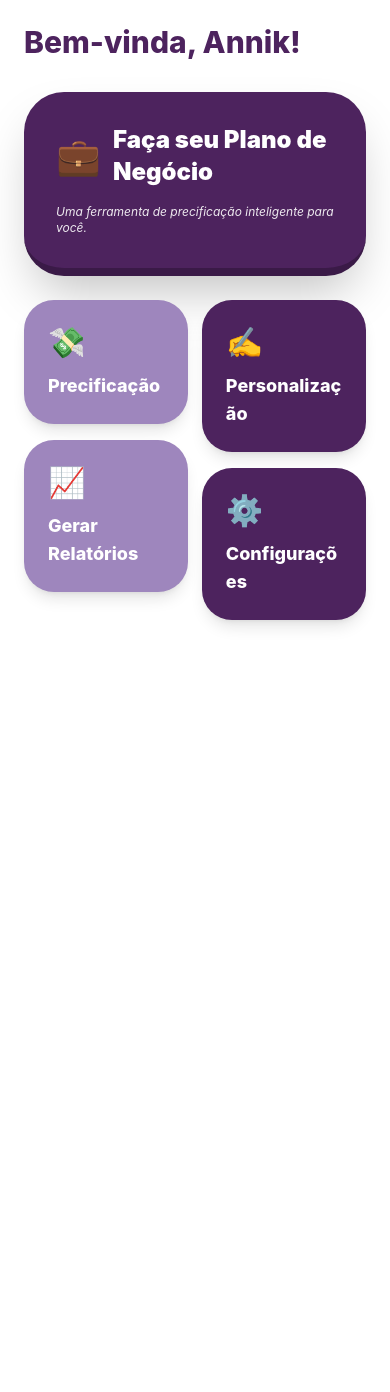
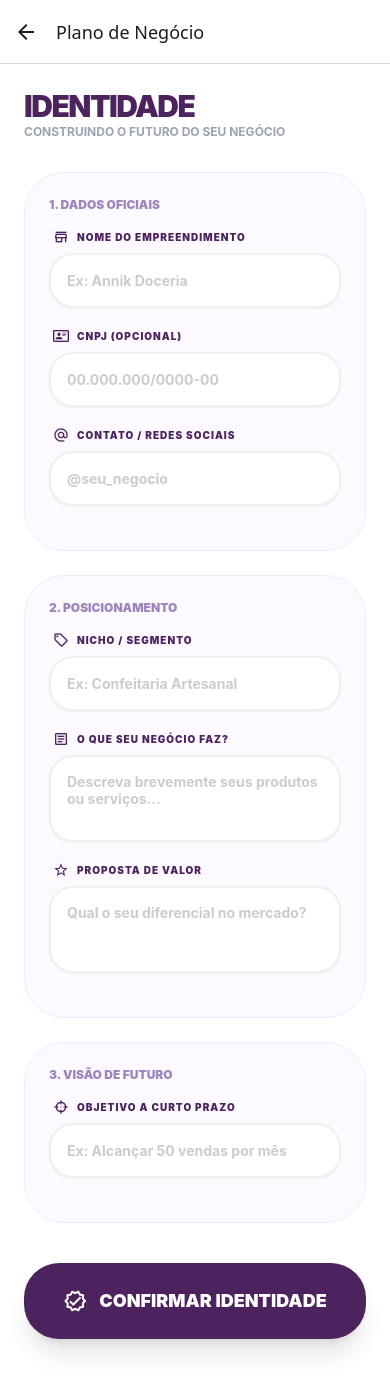
Before and after one commit to Predr0/precificacao-app, a React Native app: screen /PlanoNegocio in a window 390 px wide. Shown: the top 1392 px of the page. Before the commit the page ends 844 px from the top, so only its background shows below. Built offline with nearby package versions, Linux system fonts and the light colour scheme.

Commit message:
feat/ tela de Plano de Negocio feita

```diff
--- a/App.js
+++ b/App.js
@@ -11,6 +11,7 @@ import CalculoProduto from './src/screens/CalculoProduto';
 import DespesasFixas from './src/screens/DespesasFixas';
 import DespesasVariaveis from './src/screens/DespesasVariaveis';
 import RelatoriosScreen from './src/screens/relatorioScreen';
+import PlanoNegocioScreen from './src/screens/PlanoNegocioScreen';
 
 const Stack = createStackNavigator();
 
@@ -24,6 +25,7 @@ export default function App() {
             component={HomeScreen}
             options={{ headerShown: false }}
           />
+
           <Stack.Screen
             name="ConfiguracaoNegocio"
             component={ConfiguracaoNegocio}
@@ -54,6 +56,11 @@ export default function App() {
             component={RelatoriosScreen}
             options={{ title: 'Relatórios Estratégicos' }}
           />
+          <Stack.Screen
+            name="PlanoNegocio"
+            component={PlanoNegocioScreen}
+            options={{ title: 'Plano de Negócio' }}
+/>
         </Stack.Navigator>
       </NavigationContainer>
     </AppProvider>
--- a/src/screens/HomeScreen.js
+++ b/src/screens/HomeScreen.js
@@ -1,78 +1,91 @@
 import React from 'react';
-import { View, Text, TouchableOpacity, ScrollView } from 'react-native';
-import { useNavigation } from '@react-navigation/native';
+import { View, Text, TouchableOpacity, ScrollView, SafeAreaView } from 'react-native';
+import { MaterialCommunityIcons } from '@expo/vector-icons';
 
-export default function HomeScreen() {
-  const navigation = useNavigation();
-
-
+export default function HomeScreen({ navigation }) {
   const lavanda = '#9e86bd';
   const roxoProfundo = '#4d235e';
 
+  const MenuCard = ({ title, icon, onPress, fullWidth = false }) => (
+    <TouchableOpacity
+      onPress={onPress}
+      style={{
+        backgroundColor: roxoProfundo,
+        width: fullWidth ? '100%' : '48%',
+        aspectRatio: fullWidth ? 2.8 : 1.1,
+      }}
+      className="rounded-[40px] p-5 mb-4 shadow-2xl flex-col justify-center items-center"
+    >
+      <MaterialCommunityIcons
+        name={icon}
+        size={fullWidth ? 32 : 36}
+        color="white"
+      />
+      <Text
+        className="text-center font-black mt-2 text-[10px] uppercase text-white"
+        style={{ letterSpacing: 1.5 }}
+      >
+        {title}
+      </Text>
+    </TouchableOpacity>
+  );
+
   return (
-    <ScrollView className="flex-1 bg-white p-6">
+    <SafeAreaView style={{ backgroundColor: lavanda }} className="flex-1">
+      <ScrollView className="flex-1 p-6">
 
-
-      <View className="mb-8">
-        <Text className="text-3xl font-extrabold" style={{ color: roxoProfundo }}>Bem-vinda, Annik!</Text>
-      </View>
-
-      <TouchableOpacity
-        className="p-8 rounded-[40px] mb-6 shadow-2xl border-b-8"
-        style={{ backgroundColor: roxoProfundo, borderBottomColor: '#3a1a47' }}
-        onPress={() => console.log('Plano de Negócio pressionado')}
-      >
-        <View className="flex-row items-center mb-4">
-          <Text className="text-4xl">💼</Text>
-          <Text className="text-2xl font-black text-white ml-3">Faça seu Plano de Negócio</Text>
-        </View>
-        <Text className="text-white text-xs opacity-90 italic">Uma ferramenta de precificação inteligente para você.</Text>
-      </TouchableOpacity>
-
-      <View className="flex-row justify-between mb-16">
-
-        <View className="w-[48%] gap-4">
-
-          <TouchableOpacity
-            className="p-6 rounded-[30px] shadow-lg flex-col justify-between"
-            style={{ backgroundColor: lavanda }}
-            onPress={() => navigation.navigate('ConfiguracaoNegocio')}
-          >
-            <Text className="text-3xl mb-3">💸</Text>
-            <Text className="font-extrabold text-white text-lg">Precificação</Text>
-          </TouchableOpacity>
-
-          <TouchableOpacity
-            className="p-6 rounded-[30px] shadow-lg flex-col justify-between"
-            style={{ backgroundColor: lavanda }}
-            onPress={() => navigation.navigate('relatorioScreen')}
-          >
-            <Text className="text-3xl mb-3">📈</Text>
-            <Text className="font-extrabold text-white text-lg">Gerar Relatórios</Text>
+        <View className="mb-10 mt-6 flex-row justify-between items-center">
+          <View>
+            <Text className="text-white/70 font-bold uppercase text-[10px] tracking-widest">Seja bem-vinda ao (nome do aplicativo)</Text>
+            <Text className="text-white text-4xl font-black">Annik</Text>
+          </View>
+          <TouchableOpacity className="bg-white/20 p-3 rounded-full border border-white/30">
+            <MaterialCommunityIcons name="face-woman-outline" size={28} color="white" />
           </TouchableOpacity>
         </View>
 
-        <View className="w-[48%] gap-4">
+        <MenuCard
+          title="Meu Plano de Negócio"
+          icon="briefcase-edit-outline"
+          fullWidth
+          onPress={() => navigation.navigate('PlanoNegocio')}
+        />
 
-          <TouchableOpacity
-            className="p-6 rounded-[30px] shadow-lg flex-col justify-between"
-            style={{ backgroundColor: roxoProfundo }}
-            onPress={() => console.log('Personalização pressionada')}
-          >
-            <Text className="text-3xl mb-3">✍️</Text>
-            <Text className="font-extrabold text-white text-lg">Personalização</Text>
-          </TouchableOpacity>
+        <View className="flex-row flex-wrap justify-between mt-2">
 
-          <TouchableOpacity
-            className="p-6 rounded-[30px] shadow-lg flex-col justify-between"
-            style={{ backgroundColor: roxoProfundo }}
-            onPress={() => console.log('Configurações pressionada')}
-          >
-            <Text className="text-3xl mb-3">⚙️</Text>
-            <Text className="font-extrabold text-white text-lg">Configurações</Text>
-          </TouchableOpacity>
+          <MenuCard
+            title="Precificação"
+            icon="calculator-variant-outline"
+            onPress={() => navigation.navigate('ConfiguracaoNegocio')}
+          />
+
+          <MenuCard
+            title="Relatórios"
+            icon="chart-timeline-variant-outline"
+            onPress={() => navigation.navigate('relatorioScreen')}
+          />
+
+          <MenuCard
+            title="Financeiro"
+            icon="bank-outline"
+            onPress={() => {}}
+          />
+
+          <MenuCard
+            title="Configurações"
+            icon="cog-outline"
+            onPress={() => {}}
+          />
         </View>
-      </View>
-    </ScrollView>
+
+        <View className="mt-8 mb-20 items-center">
+          <Text className="text-white/60 text-[10px] font-bold uppercase tracking-widest italic text-center">
+            "Transformando sonhos em negócios viáveis"
+          </Text>
+          <View className="h-[2px] w-12 bg-white/30 mt-4 rounded-full" />
+        </View>
+
+      </ScrollView>
+    </SafeAreaView>
   );
 }
--- /dev/null
+++ b/src/screens/PlanoNegocioScreen.js
@@ -0,0 +1,160 @@
+import React, { useContext, useState } from 'react';
+import { View, Text, TextInput, TouchableOpacity, ScrollView, SafeAreaView, Alert } from 'react-native';
+import { AppContext } from '../context/AppContext';
+import { MaterialCommunityIcons } from '@expo/vector-icons';
+
+export default function PlanoNegocioScreen({ navigation }) {
+  const { config, setConfig } = useContext(AppContext);
+
+  const [dados, setDados] = useState({
+    nomeNegocio: config.nomeNegocio || '',
+    cnpj: config.cnpj || '',
+    segmento: config.segmento || '',
+    descricao: config.descricao || '',
+    propostaValor: config.propostaValor || '',
+    objetivo: config.objetivo || '',
+    contato: config.contato || '',
+  });
+
+  const roxo = '#4d235e';
+  const lavanda = '#9e86bd';
+
+  const formatarCNPJ = (txt) => {
+    const limpo = txt.replace(/\D/g, '');
+    return limpo
+      .replace(/^(\dt{2})(\dt)/, '$1.$2')
+      .replace(/^(\dt{2})\.(\dt{3})(\dt)/, '$1.$2.$3')
+      .replace(/\.(\dt{3})(\dt)/, '.$1/$2')
+      .replace(/(\dt{4})(\dt)/, '$1-$2')
+      .substring(0, 18);
+  };
+
+  const salvar = () => {
+    if (!dados.nomeNegocio) {
+      Alert.alert("Atenção", "O nome do negócio é essencial para a identidade.");
+      return;
+    }
+    setConfig({ ...config, ...dados });
+    Alert.alert("Sucesso", "Identidade do negócio atualizada!", [
+      { text: "OK", onPress: () => navigation.goBack() }
+    ]);
+  };
+
+  const InputLabel = ({ label, icon, placeholder, value, onChangeText, multiline = false, keyboardType = 'default' }) => (
+    <View className="mb-5">
+      <View className="flex-row items-center mb-2 ml-1">
+        <MaterialCommunityIcons name={icon} size={16} color={roxo} />
+        <Text style={{ color: roxo }} className="font-black text-[10px] uppercase ml-2 tracking-widest">{label}</Text>
+      </View>
+      <TextInput
+        placeholder={placeholder}
+        placeholderTextColor="#CCC"
+        multiline={multiline}
+        keyboardType={keyboardType}
+        numberOfLines={multiline ? 3 : 1}
+        style={{
+          borderColor: '#F0F0F0',
+          backgroundColor: '#FFF',
+          textAlignVertical: multiline ? 'top' : 'center',
+          minHeight: multiline ? 80 : 55
+        }}
+        className="border-2 p-4 rounded-3xl font-bold text-gray-700 shadow-sm"
+        value={value}
+        onChangeText={onChangeText}
+      />
+    </View>
+  );
+
+  return (
+    <SafeAreaView className="flex-1 bg-white">
+      <ScrollView className="flex-1 p-6" showsVerticalScrollIndicator={false}>
+
+        <View className="mb-8">
+          <Text style={{ color: roxo }} className="text-3xl font-black uppercase tracking-tighter">Identidade</Text>
+          <Text className="text-gray-400 font-bold text-xs uppercase">Construindo o futuro do seu negócio</Text>
+        </View>
+
+        <View className="bg-purple-50/50 p-6 rounded-[40px] mb-6 border border-purple-100">
+          <Text style={{ color: lavanda }} className="font-black text-xs mb-4 uppercase">1. Dados Oficiais</Text>
+
+          <InputLabel
+            label="Nome do Empreendimento"
+            icon="store-outline"
+            placeholder="Ex: Annik Doceria"
+            value={dados.nomeNegocio}
+            onChangeText={(t) => setDados({...dados, nomeNegocio: t})}
+          />
+
+          <InputLabel
+            label="CNPJ (Opcional)"
+            icon="card-account-details-outline"
+            placeholder="00.000.000/0000-00"
+            keyboardType="numeric"
+            value={dados.cnpj}
+            onChangeText={(t) => setDados({...dados, cnpj: formatarCNPJ(t)})}
+          />
+
+          <InputLabel
+            label="Contato / Redes Sociais"
+            icon="at"
+            placeholder="@seu_negocio"
+            value={dados.contato}
+            onChangeText={(t) => setDados({...dados, contato: t})}
+          />
+        </View>
+
+        <View className="bg-purple-50/50 p-6 rounded-[40px] mb-6 border border-purple-100">
+          <Text style={{ color: lavanda }} className="font-black text-xs mb-4 uppercase">2. Posicionamento</Text>
+
+          <InputLabel
+            label="Nicho / Segmento"
+            icon="tag-outline"
+            placeholder="Ex: Confeitaria Artesanal"
+            value={dados.segmento}
+            onChangeText={(t) => setDados({...dados, segmento: t})}
+          />
+
+          <InputLabel
+            label="O que seu negócio faz?"
+            icon="text-box-outline"
+            placeholder="Descreva brevemente seus produtos ou serviços..."
+            multiline
+            value={dados.descricao}
+            onChangeText={(t) => setDados({...dados, descricao: t})}
+          />
+
+          <InputLabel
+            label="Proposta de Valor"
+            icon="star-outline"
+            placeholder="Qual o seu diferencial no mercado?"
+            multiline
+            value={dados.propostaValor}
+            onChangeText={(t) => setDados({...dados, propostaValor: t})}
+          />
+        </View>
+
+        <View className="bg-purple-50/50 p-6 rounded-[40px] mb-10 border border-purple-100">
+          <Text style={{ color: lavanda }} className="font-black text-xs mb-4 uppercase">3. Visão de Futuro</Text>
+
+          <InputLabel
+            label="Objetivo a Curto Prazo"
+            icon="target"
+            placeholder="Ex: Alcançar 50 vendas por mês"
+            value={dados.objetivo}
+            onChangeText={(t) => setDados({...dados, objetivo: t})}
+          />
+        </View>
+
+        <TouchableOpacity
+          onPress={salvar}
+          style={{ backgroundColor: roxo }}
+          className="p-6 rounded-[35px] mb-20 shadow-xl items-center flex-row justify-center"
+        >
+          <MaterialCommunityIcons name="check-decagram-outline" size={24} color="white" />
+          <Text className="text-white font-black text-lg ml-3 uppercase">Confirmar Identidade</Text>
+        </TouchableOpacity>
+
+      </ScrollView>
+    </SafeAreaView>
+  );
+}
```
